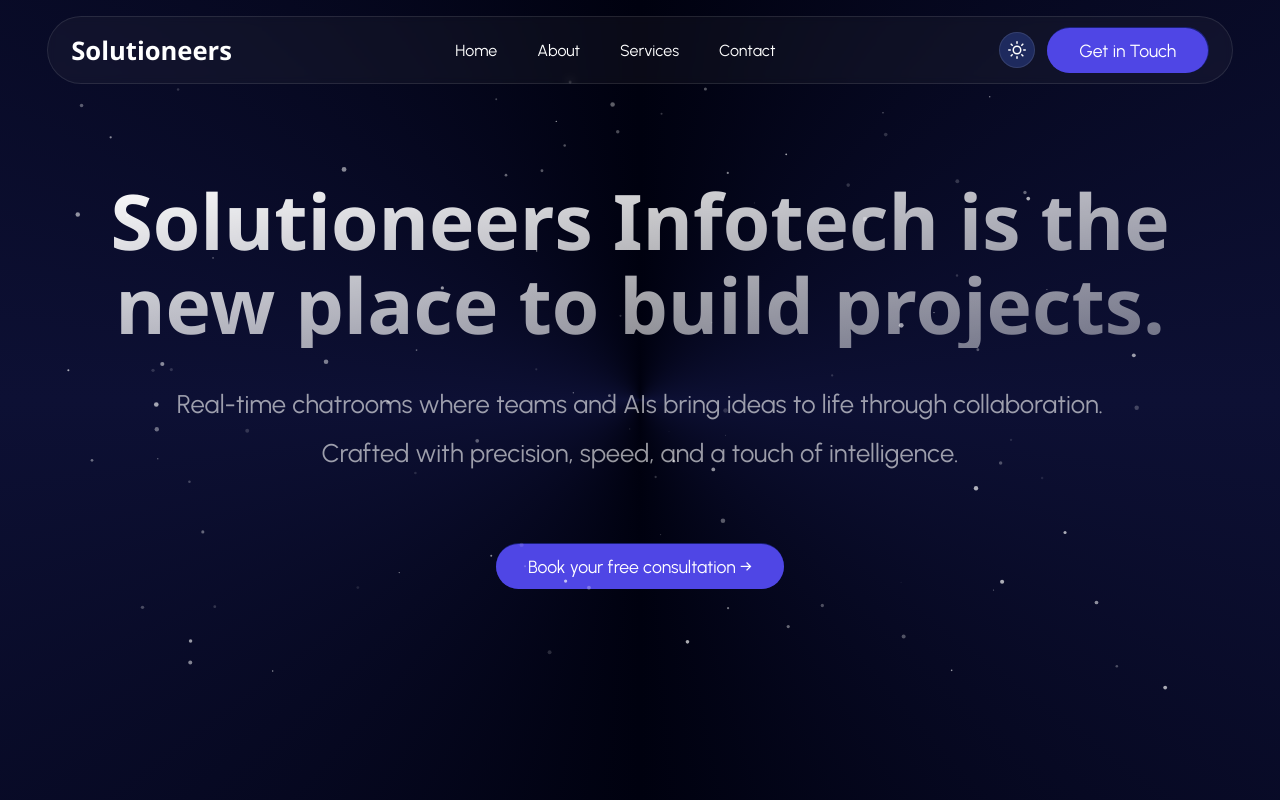
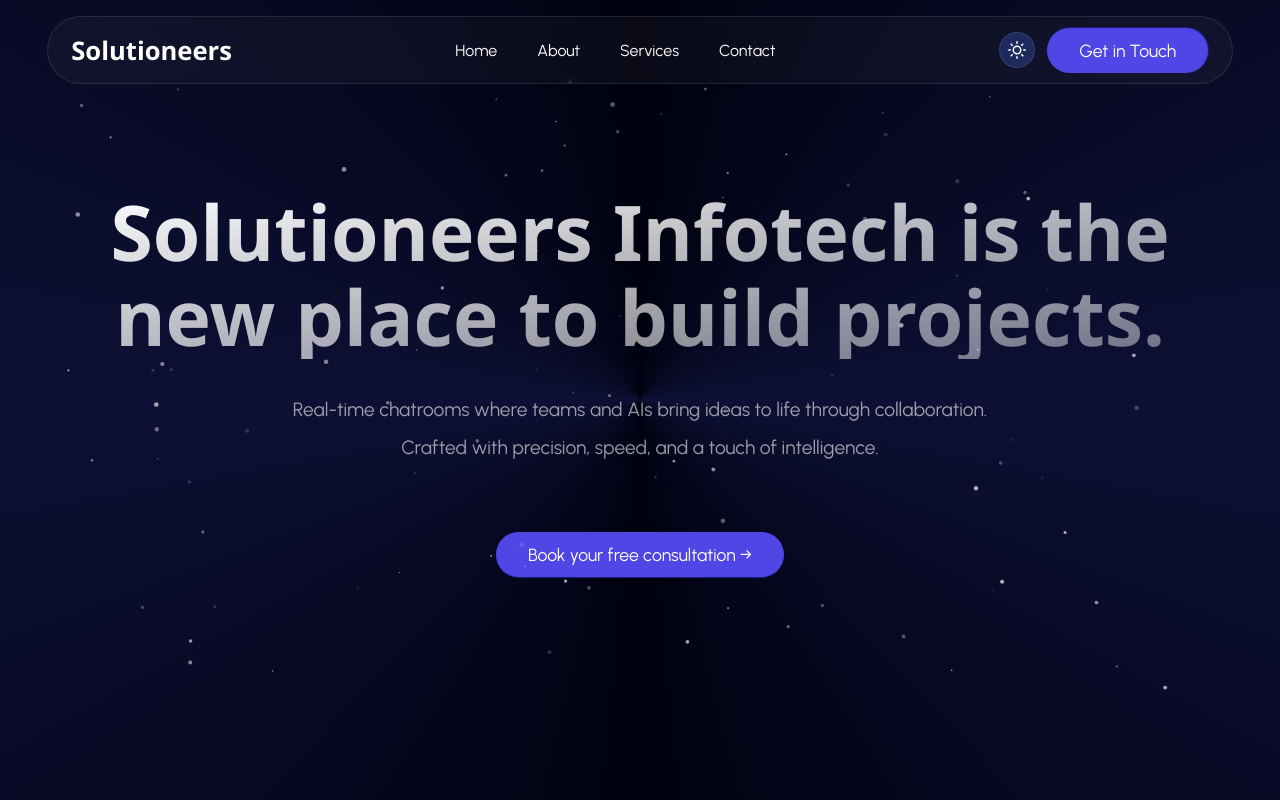
Before and after one commit to SolutioneersInfotech/solutioneers-platform, a Next.js app: page / in a window 1280 px wide. Built offline with nearby package versions, Linux system fonts and the light colour scheme; a web font is replaced by a local one.

Commit message:
feat: implement WhyUs component with StackedCards and add base styles for hero and review sections

```diff
--- a/src/components/WhyUs.tsx
+++ b/src/components/WhyUs.tsx
@@ -38,7 +38,7 @@ export default function Page() {
                 cards={cards}
                 gap={35}
                 scaleFactor={0.06}
-                stickyTop={300}
+                stickyTop={50}
             />
         </section>
     )
--- a/src/components/ui/stackedCards/StackedCards.scss
+++ b/src/components/ui/stackedCards/StackedCards.scss
@@ -61,7 +61,7 @@
 .stackedCardWrapper {
     width: 100%;
     position: sticky;
-    height: 35vh;
+    height: 80vh;
     display: flex;
     justify-content: center;
     align-items: center;
--- a/src/scss/hero.scss
+++ b/src/scss/hero.scss
@@ -4,7 +4,7 @@
 
 .hero {
     position: relative;
-    min-height: 80svh;
+    min-height: 80lvh;
     @include flex(column, center, center);
     position: relative;
     margin-block: clamp(2rem, 5vw, 4rem);
@@ -44,8 +44,8 @@
 }
 
 .subtext {
-    font-size: 1.6rem;
-    line-height: 3.1rem;
+    font-size: clamp(1.2rem, 1.5vw, 1.6rem);
+    line-height: clamp(1.6rem, 3vw, 3.1rem);
     color: var(--hero-subtext-color);
     max-width: 1000px;
     font-family: $font-sans;
--- a/src/scss/review.scss
+++ b/src/scss/review.scss
@@ -19,6 +19,7 @@
     gap: 1rem;
     width: 100%;
     overflow: hidden;
+    background: none;
 }
 
 /* Control animation duration */
```
